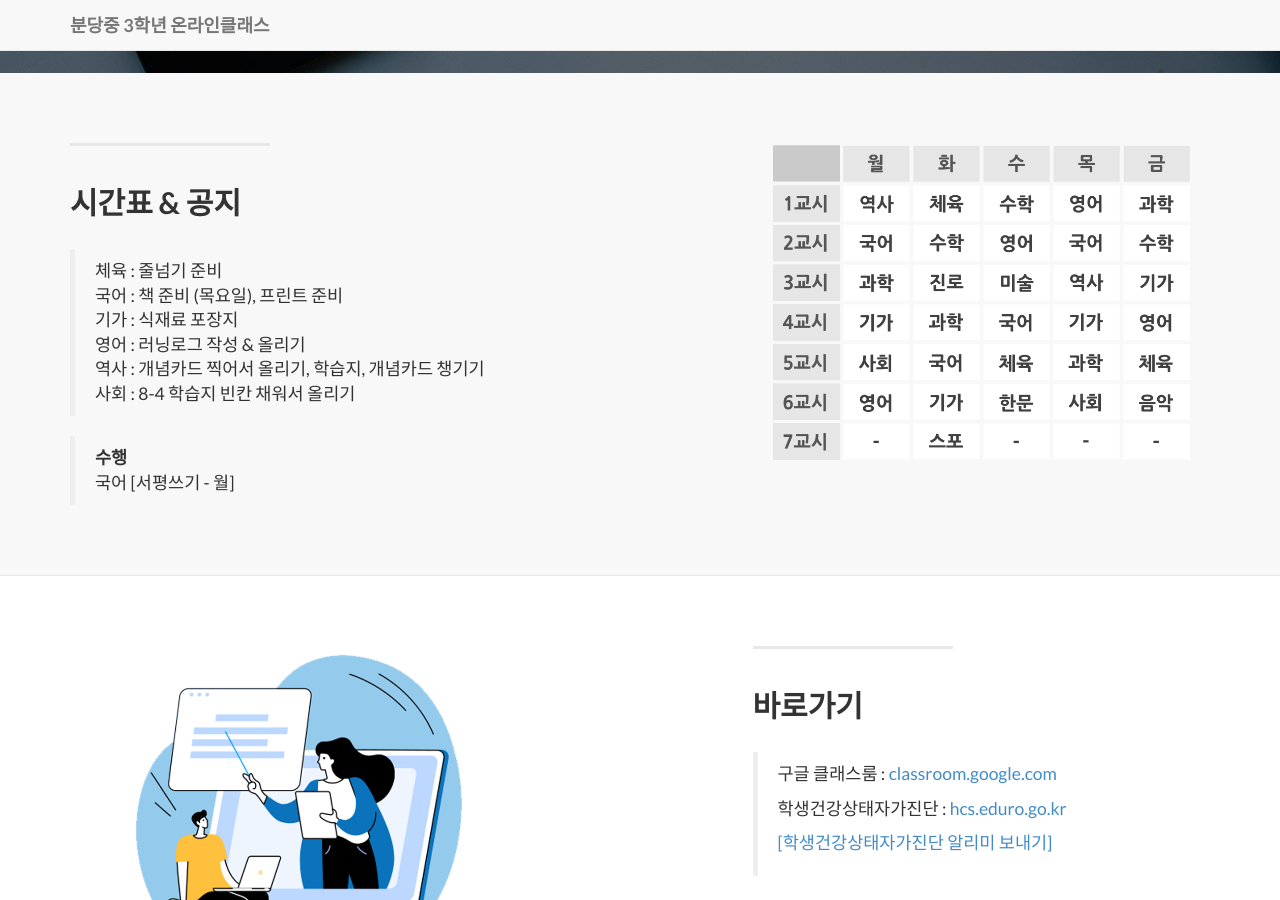
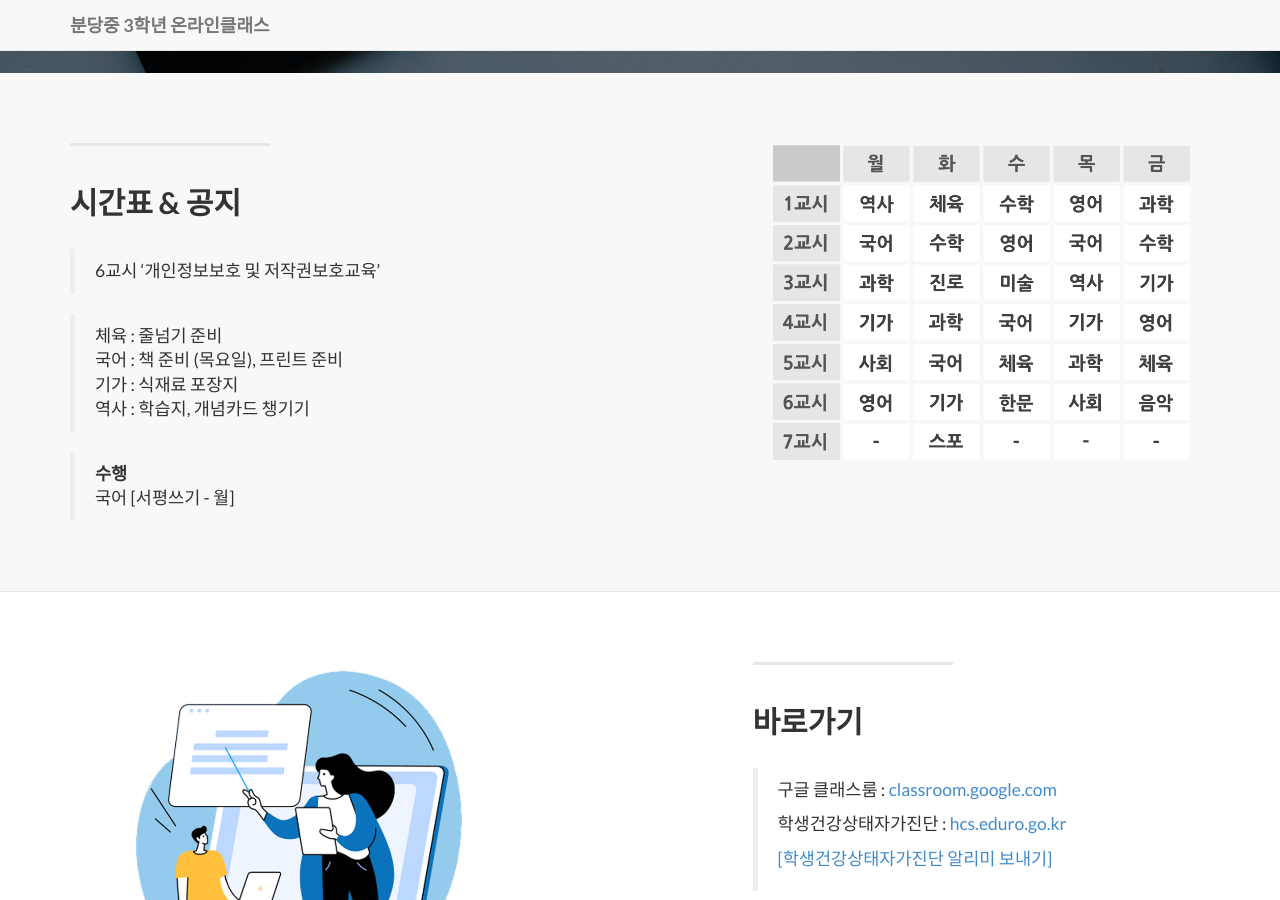
Before and after one commit to bundang-ms-2021/oncl, a Jekyll site: the page built from index.html, in a window 1280 px wide and 900 px high, scrolled down 691 px. Built offline with Jekyll 4.4.1, drawn with Linux system fonts in a browser that asks for light colours; nearby versions of some CDN libraries; library files that are not in the unit come from our copies.

Commit message:
Update 2014-09-21-services-1.markdown

```diff
--- a/_posts/2014-09-21-services-1.markdown
+++ b/_posts/2014-09-21-services-1.markdown
@@ -6,12 +6,12 @@ title: 시간표 & 공지
 description: |
 ---
 
+  > 6교시 '개인정보보호 및 저작권보호교육'
+
   > 체육 : 줄넘기 준비
   > 국어 : 책 준비 (목요일), 프린트 준비
   > 기가 : 식재료 포장지
-  > 영어 : 러닝로그 작성 & 올리기
-  > 역사 : 개념카드 찍어서 올리기, 학습지, 개념카드 챙기기
-  > 사회 : 8-4 학습지 빈칸 채워서 올리기
+  > 역사 : 학습지, 개념카드 챙기기
 
   > **수행**
   > 국어 [서평쓰기 - 월]
```
